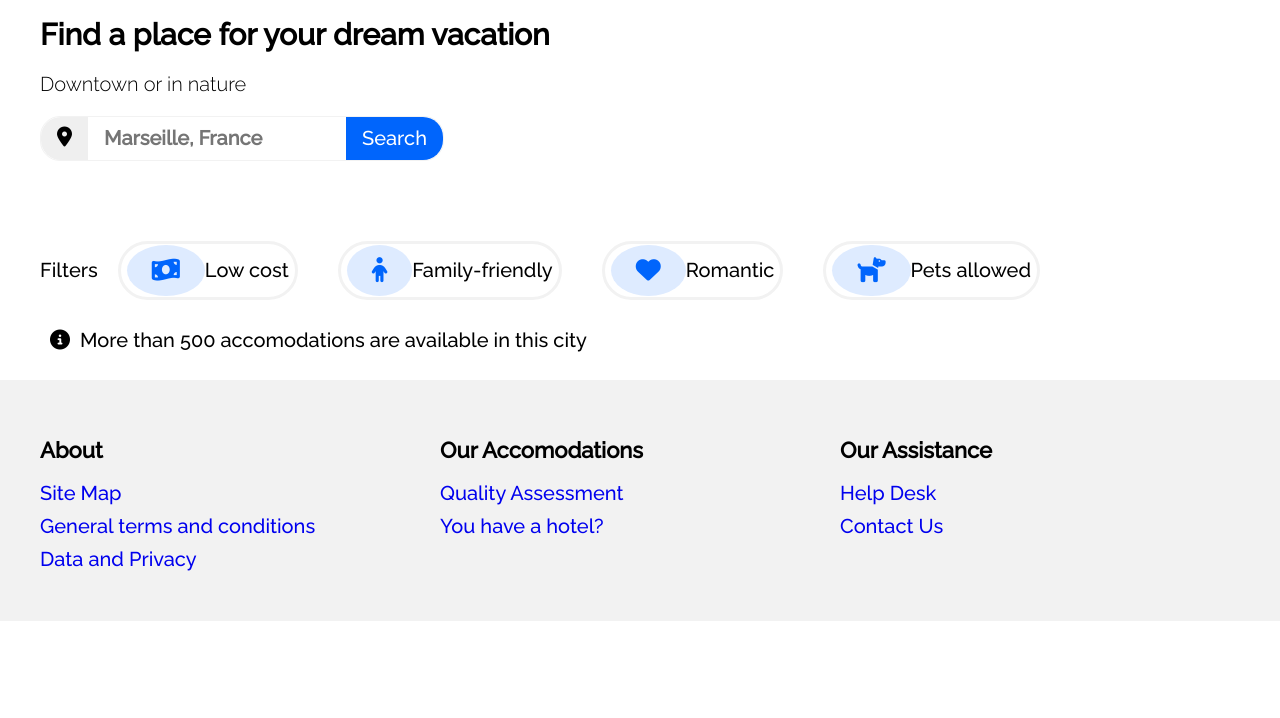
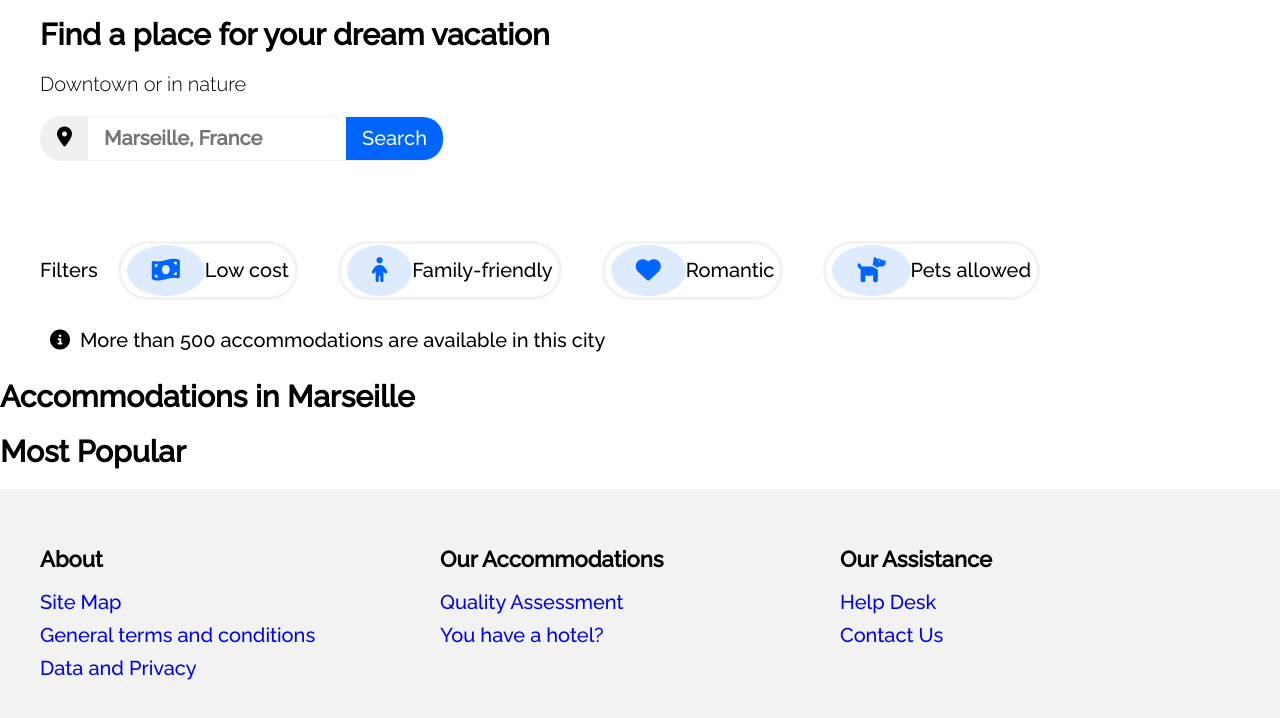
Before and after one commit to TomsNoSlampes/Booki-website, a plain HTML site: page index.html in a window 1280 px wide. Shown: the part 142-860 px from the top of the page. Before the commit the page ends 800 px from the top, so only its background shows below. Drawn offline with Linux system fonts and the light colour scheme.

Commit message:
Created Main section layout + spelling mistake fix

```diff
--- a/index.html
+++ b/index.html
@@ -53,12 +53,26 @@
         Pets allowed
       </button>
     </div>
-    <p class="info-txt"><i class="fas fa-info-circle info-btn"></i>More than 500 accomodations are available in this
+    <p class="info-txt"><i class="fas fa-info-circle info-btn"></i>More than 500 accommodations are available in this
       city</p>
   </div>
-  <div class="wrapper">
-    <div class="accomodations-section"></div>
-    <div class="side-bar"></div>
+  <div class="main">
+    <div class="accommodations-section">
+      <div class="accommodation-cards">
+        <h1>Accommodations in Marseille</h1>
+        <div class="card-1"></div>
+        <div class="card-2"></div>
+        <div class="card-4"></div>
+        <div class="card-5"></div>
+        <div class="card-6"></div>
+      </div>
+    </div>
+    <div class="side-bar">
+      <h1>Most Popular</h1>
+      <div class="card-7"></div>
+      <div class="card-8"></div>
+      <div class="card-9"></div>
+    </div>
   </div>
   </div>
   <div class="footer-container">
@@ -70,7 +84,7 @@
         <a href="#" style="text-decoration: none;" class="footer-links">Data and Privacy</a>
       </div>
       <div class="footer-list">
-        <h2>Our Accomodations</h2>
+        <h2>Our Accommodations</h2>
         <a href="#" style="text-decoration: none;" class="footer-links">Quality Assessment</a>
         <a href="#" style="text-decoration: none;" class="footer-links">You have a hotel?</a>
       </div>
```
